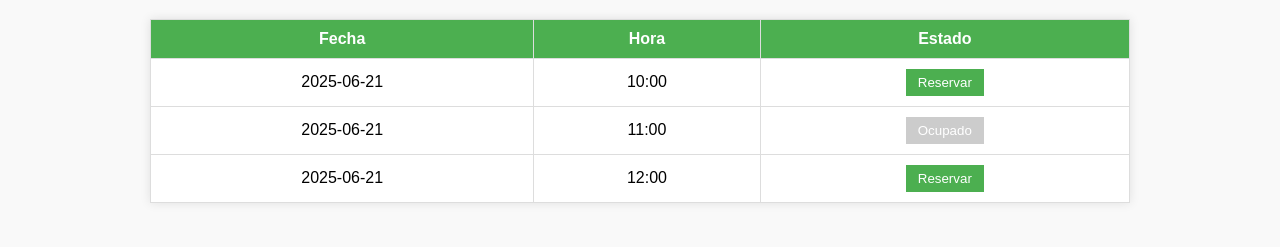
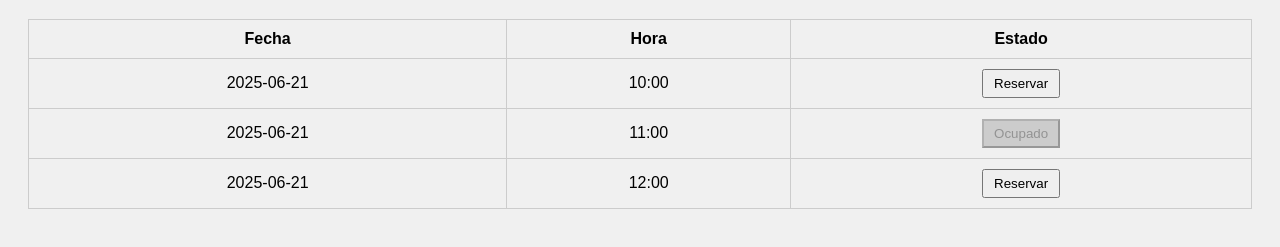
Before and after one commit to TitanOfTech24/Agenda-Web, a plain HTML site: page index.html in a window 1280 px wide. Shown: the part 89-336 px from the top of the page. Drawn offline with Linux system fonts and the light colour scheme.

Commit message:
Update style.css

```diff
--- a/style.css
+++ b/style.css
@@ -1,37 +1,25 @@
-
 body {
   font-family: Arial, sans-serif;
-  background: #f9f9f9;
+  padding: 20px;
+  background-color: #f0f0f0;
+}
+h1 {
   text-align: center;
-  padding: 20px;
 }
-
 table {
-  margin: 0 auto;
+  width: 100%;
   border-collapse: collapse;
-  width: 80%;
-  background: white;
-  box-shadow: 0 0 10px rgba(0,0,0,0.1);
 }
-
 th, td {
   padding: 10px;
-  border: 1px solid #ddd;
+  border: 1px solid #ccc;
+  text-align: center;
 }
-
-th {
-  background-color: #4CAF50;
-  color: white;
-}
-
 button {
-  padding: 6px 12px;
-  background: #4CAF50;
-  color: white;
-  border: none;
+  padding: 5px 10px;
   cursor: pointer;
 }
-
-button:disabled {
-  background: #ccc;
+button[disabled] {
+  background-color: #ccc;
+  cursor: not-allowed;
 }
```
